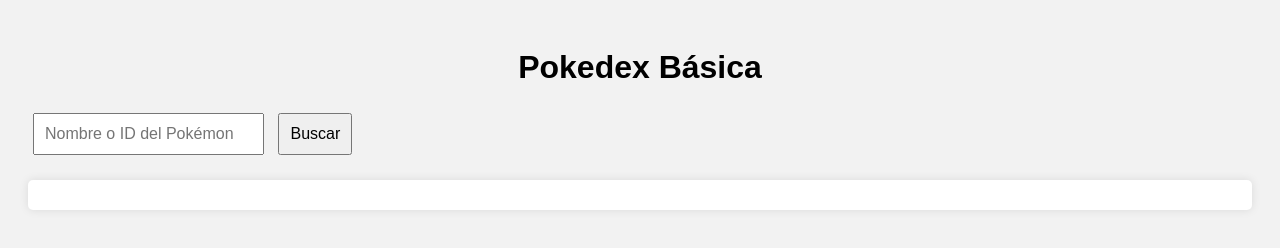
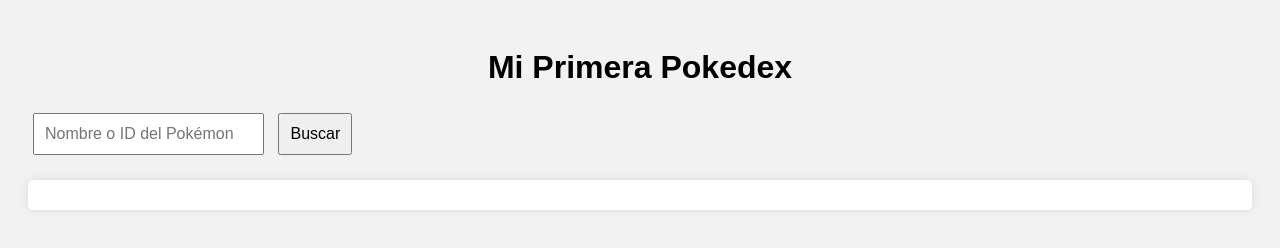
Before and after one commit to johnkespitia/curso-git-github-abr-2025, a website built with Vite: page index.html in a window 1280 px wide. Built offline with nearby package versions, Linux system fonts and the light colour scheme.

Commit message:
--singoff

```diff
--- a/index.html
+++ b/index.html
@@ -3,11 +3,11 @@
 <head>
   <meta charset="UTF-8">
   <meta name="viewport" content="width=device-width, initial-scale=1">
-  <title>Pokedex Básica</title>
+  <title>Mi Primera Pokedex</title>
   <link rel="stylesheet" href="styles.css">
 </head>
 <body>
-  <h1>Pokedex Básica</h1>
+  <h1>Mi Primera Pokedex</h1>
   <input type="text" id="pokemonName" placeholder="Nombre o ID del Pokémon">
   <button id="searchBtn">Buscar</button>
   <div id="pokemonInfo">
```
